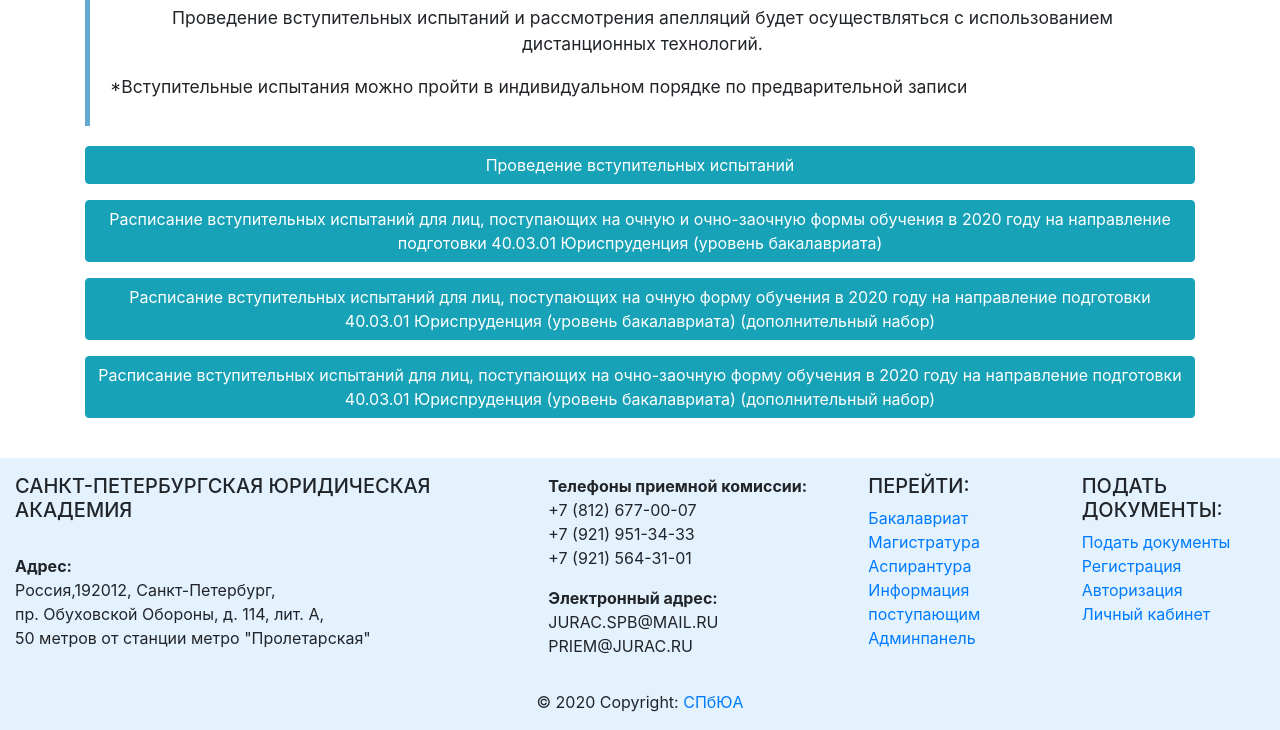
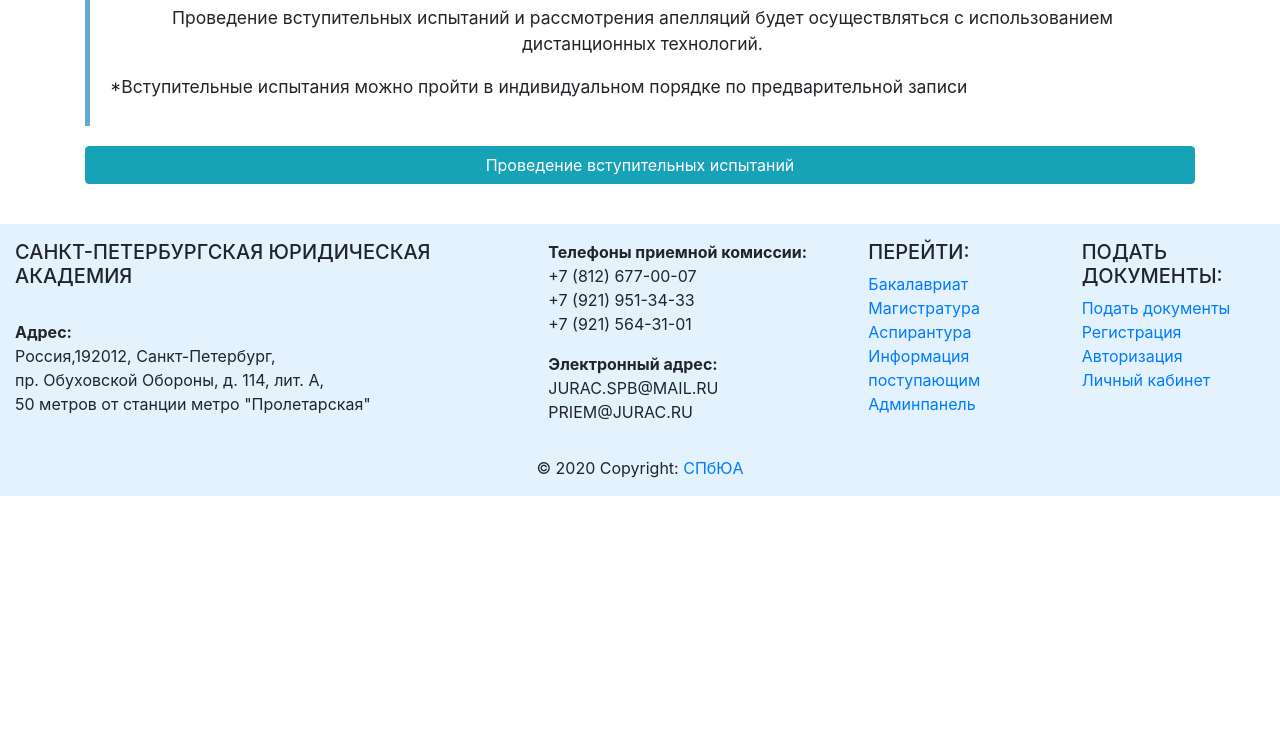
Before and after one commit to Pauuukin/abiturient, a Django app: page /abitur/mag/vstupit_mag/ in a window 1280 px wide. Shown: the part 448-1178 px from the top of the page. After the commit the page ends 944 px from the top, so only its background shows below. Run offline with Django 3.2, Linux system fonts and the light colour scheme; some libraries are stand-ins or nearby versions.

Commit message:
some change

```diff
--- a/myproject/abitur/templates/abitur/mag.html
+++ b/myproject/abitur/templates/abitur/mag.html
@@ -46,7 +46,7 @@
                 </div>
                 <div class="col-md-6">
                     <a href="{% url 'submit_doc_mag_url' %}" class="btn btn-primary btn-block">Списки подавших документы</a>
-                    <a href="{% url 'result_mag_url' %}" class="btn btn-primary btn-block">Результаты вступительных испытаний </a>
+                    <a href="{% url 'vstupit_calendar_page_mag_url' %}" class="btn btn-primary btn-block">Расписание вступительных испытаний </a>
                     <a href="{% url 'rec_list_mag_url' %}" class="btn btn-primary btn-block">Списки рекомендованных к зачислению</a>
                     <a href="{% url 'order_mag_url' %}" class="btn btn-primary btn-block">Приказы о зачислении</a>
                 </div>
--- a/myproject/abitur/templates/abitur/mag/vstupit_mag.html
+++ b/myproject/abitur/templates/abitur/mag/vstupit_mag.html
@@ -31,14 +31,7 @@
 
     </blockquote>
     <a href="{% static 'docPriem2020/srokVstup/bak/pvi.pdf' %}" class="btn btn-info btn-block mb-3">Проведение вступительных испытаний</a>
-    <a href="{% static 'docPriem2020/srokVstup/bak/spo_ofo_ozfo.pdf' %}" class="btn btn-info btn-block mb-3">Расписание вступительных испытаний для лиц, поступающих на очную и очно-заочную формы обучения в 2020 году
-        на направление подготовки 40.03.01 Юриспруденция (уровень бакалавриата)</a>
-    <a href="{% static 'docPriem2020/srokVstup/bak/spo_ofo_dop.pdf' %}" class="btn btn-info btn-block mb-3">Расписание вступительных испытаний для лиц, поступающих на очную форму обучения в 2020 году
-        на направление подготовки 40.03.01 Юриспруденция (уровень бакалавриата)
-        (дополнительный набор)</a>
-    <a href="{% static 'docPriem2020/srokVstup/bak/spo_ozfo_dop.pdf' %}" class="btn btn-info btn-block mb-3">Расписание вступительных испытаний для лиц, поступающих на очно-заочную форму обучения в 2020 году
-        на направление подготовки 40.03.01 Юриспруденция (уровень бакалавриата)
-        (дополнительный набор)</a>
+
 </div>
 <br>
 
--- a/myproject/abitur/urls.py
+++ b/myproject/abitur/urls.py
@@ -7,7 +7,7 @@ urlpatterns = [
     path('news/<str:slug>/', NewsDetail.as_view(), name='news_detail_url'),
     path('bak/', bakPage, name='bakPage_url'),
     path('bak/vstupit_calendar_page/', vstupit_calendar_page, name='vstupit_calendar_page_url'),
-    path('mag/vstupit_mag/', vstupit_calendar_page_mag, name='vstupit_calendar_page_url'),
+    path('mag/vstupit_mag/', vstupit_calendar_page_mag, name='vstupit_calendar_page_mag_url'),
     path('inter/', interPage, name='interPage_url'),
     path('info/', infoPage, name='infoPage_url'),
     path('bak/spec_bak_1/', spec_bak_1, name='spec_bak_1_url'),
```
